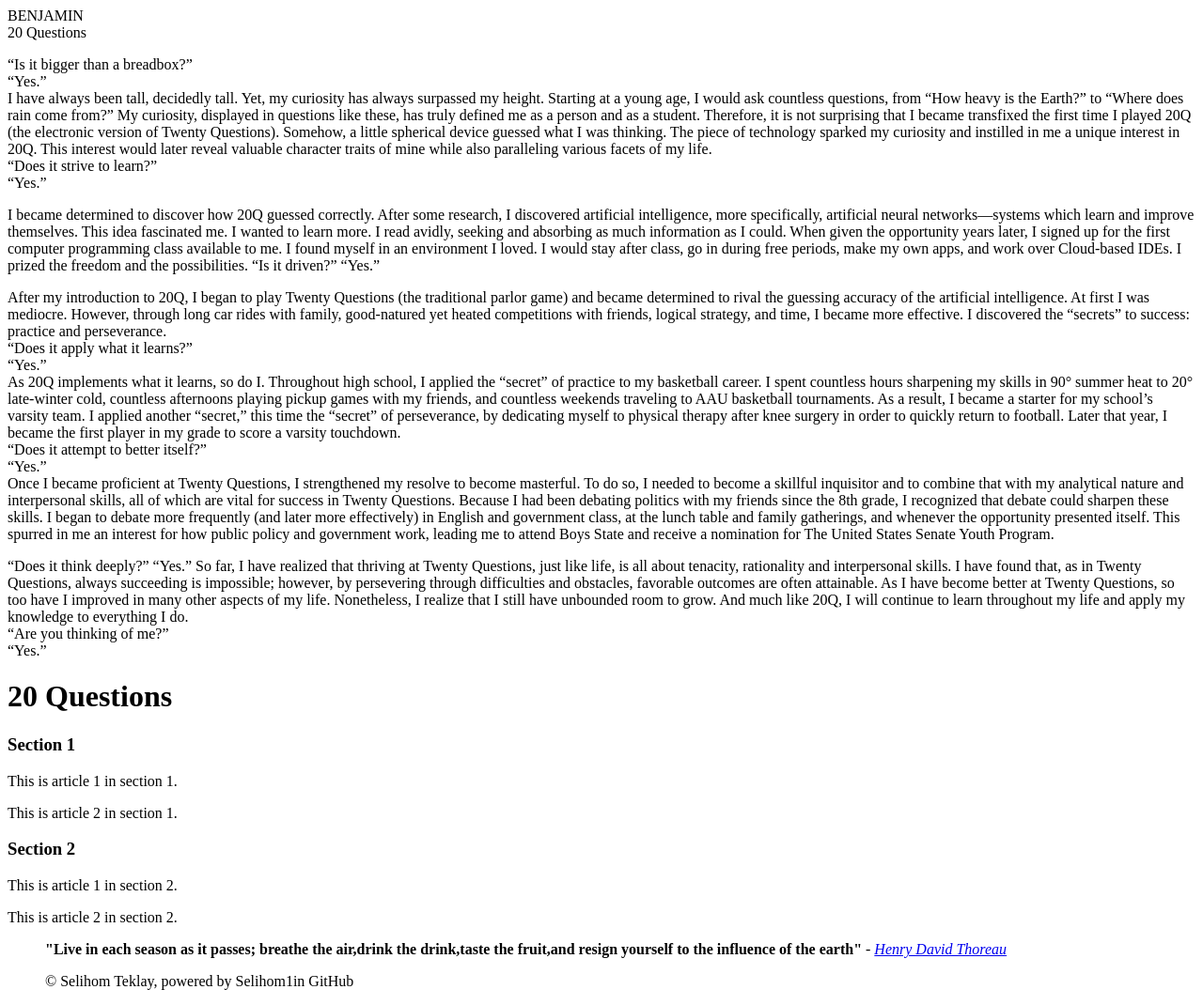
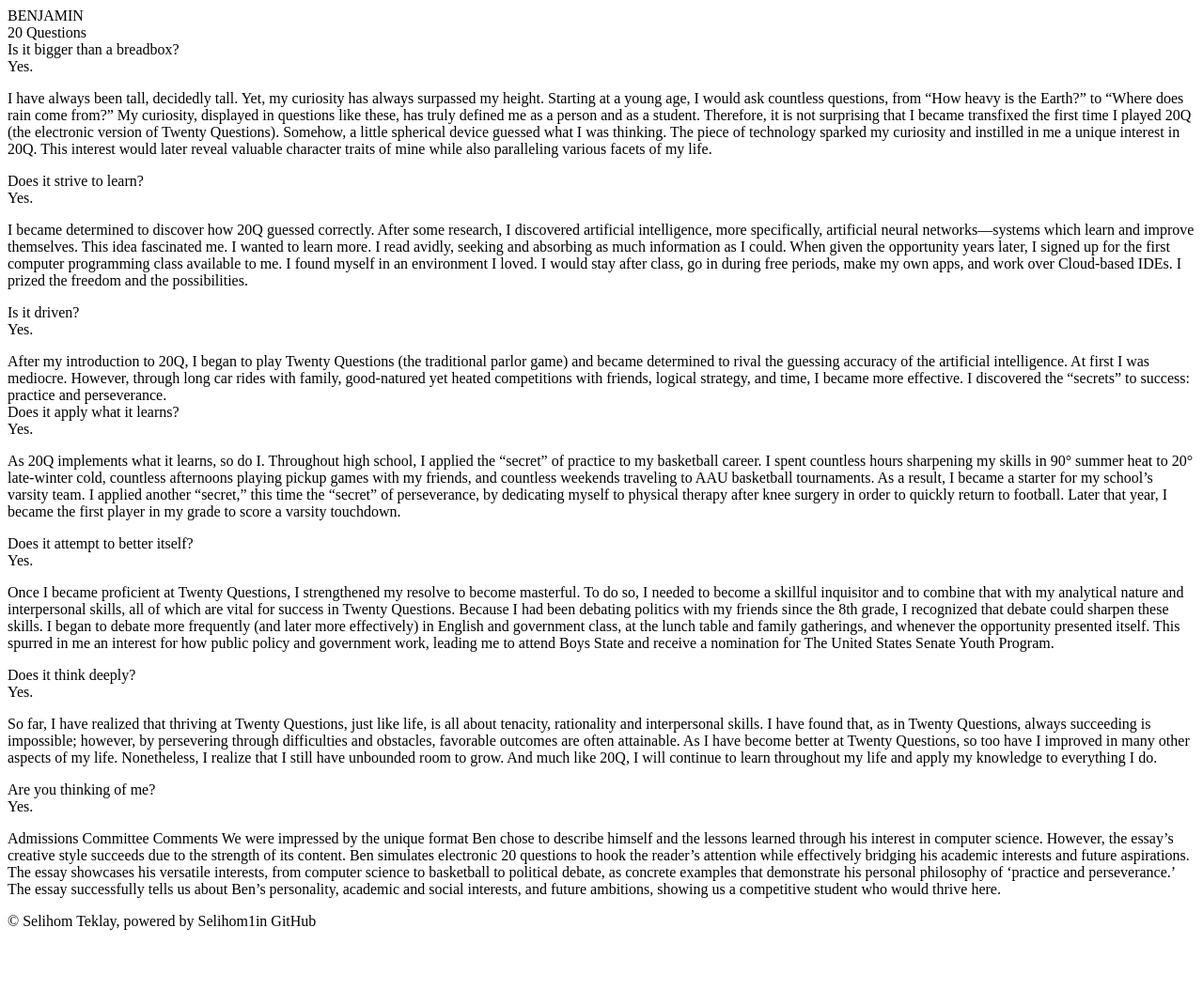
Before and after one commit to selihom1/Essay-project, a plain HTML site: page index.html in a window 1280 px wide. Shown: the whole page at 94% size. After the commit the page ends 1006 px from the top, so only its background shows below. Drawn offline with Linux system fonts and the light colour scheme.

Commit message:
Update index.html

```diff
--- a/index.html
+++ b/index.html
@@ -5,87 +5,64 @@
   <head>
     <meta charset="utf-8">
 
-    <title>Who-Am-I Essay Project </title>
+    <title> Essay Project </title>
 
-    <meta name="author" content="Selihom Teklay">
+    <meta name="author" content="BENJAMIN">
     <meta name="description" content="Essay Project"> <!-- Webpage Description -->
     <meta name="keywords" content="fill this in with applicable words"> <!-- Key Words for conducting searches in Search Engines -->
     <meta name="viewport" content="width=device-width, initial-scale=1.0">
 
   </head>
-  BENJAMIN
-  <div>20 Questions</div>
+  BENJAMIN</div>
+<div>20 Questions</div>
 
-  <p><p/><div>“Is it bigger than a breadbox?”<br>
-
-    <div>“Yes.”</div>
-
+  <div>Is it bigger than a breadbox?<br>Yes.</div>
   <div>
+  <p>
   I have always been tall, decidedly tall. Yet, my curiosity has always surpassed my height. Starting at a young age, I would ask countless questions, from “How heavy is the Earth?” to “Where does rain come from?” My curiosity, displayed in questions like these, has truly defined me as a person and as a student. Therefore, it is not surprising that I became transfixed the first time I played 20Q (the electronic version of Twenty Questions). Somehow, a little spherical device guessed what I was thinking. The piece of technology sparked my curiosity and instilled in me a unique interest in 20Q. This interest would later reveal valuable character traits of mine while also paralleling various facets of my life.
-  <div>
-  <div>“Does it strive to learn?”<bro>
-
-    <div>“Yes.”<div>
+  </div>
+<div>Does it strive to learn?<br>Yes.</div>
+<div>
 
 
-  <p><p/><div>I became determined to discover how 20Q guessed correctly. After some research, I discovered artificial intelligence, more specifically, artificial neural networks—systems which learn and improve themselves. This idea fascinated me. I wanted to learn more. I read avidly, seeking and absorbing as much information as I could. When given the opportunity years later, I signed up for the first computer programming class available to me. I found myself in an environment I loved. I would stay after class, go in during free periods, make my own apps, and work over Cloud-based IDEs. I prized the freedom and the possibilities.
+  <p>I became determined to discover how 20Q guessed correctly. After some research, I discovered artificial intelligence, more specifically, artificial neural networks—systems which learn and improve themselves. This idea fascinated me. I wanted to learn more. I read avidly, seeking and absorbing as much information as I could. When given the opportunity years later, I signed up for the first computer programming class available to me. I found myself in an environment I loved. I would stay after class, go in during free periods, make my own apps, and work over Cloud-based IDEs. I prized the freedom and the possibilities.
 
-  “Is it driven?”
-
-  “Yes.”
+  </div>
+  <div>Is it driven?<br>Yes.</div>
+  <div>
 
   <p><p/><div>After my introduction to 20Q, I began to play Twenty Questions (the traditional parlor game) and became determined to rival the guessing accuracy of the artificial intelligence. At first I was mediocre. However, through long car rides with family, good-natured yet heated competitions with friends, logical strategy, and time, I became more effective. I discovered the “secrets” to success: practice and perseverance.
 
-  <div>“Does it apply what it learns?”<div>
+  </div>
+<div>Does it apply what it learns?<br>Yes.</div>
+<div>
 
-<div>“Yes.”<div>
+  <p>As 20Q implements what it learns, so do I. Throughout high school, I applied the “secret” of practice to my basketball career. I spent countless hours sharpening my skills in 90° summer heat to 20° late-winter cold, countless afternoons playing pickup games with my friends, and countless weekends traveling to AAU basketball tournaments. As a result, I became a starter for my school’s varsity team. I applied another “secret,” this time the “secret” of perseverance, by dedicating myself to physical therapy after knee surgery in order to quickly return to football. Later that year, I became the first player in my grade to score a varsity touchdown.
 
-  As 20Q implements what it learns, so do I. Throughout high school, I applied the “secret” of practice to my basketball career. I spent countless hours sharpening my skills in 90° summer heat to 20° late-winter cold, countless afternoons playing pickup games with my friends, and countless weekends traveling to AAU basketball tournaments. As a result, I became a starter for my school’s varsity team. I applied another “secret,” this time the “secret” of perseverance, by dedicating myself to physical therapy after knee surgery in order to quickly return to football. Later that year, I became the first player in my grade to score a varsity touchdown.
+  </div>
+  <div>Does it attempt to better itself?<br>Yes.</div>
+  <div>
 
-  <div>“Does it attempt to better itself?”<div>
+  <p>Once I became proficient at Twenty Questions, I strengthened my resolve to become masterful. To do so, I needed to become a skillful inquisitor and to combine that with my analytical nature and interpersonal skills, all of which are vital for success in Twenty Questions. Because I had been debating politics with my friends since the 8th grade, I recognized that debate could sharpen these skills. I began to debate more frequently (and later more effectively) in English and government class, at the lunch table and family gatherings, and whenever the opportunity presented itself. This spurred in me an interest for how public policy and government work, leading me to attend Boys State and receive a nomination for The United States Senate Youth Program.
+  </div>
+  <div>Does it think deeply?<br>Yes.</div>
+  <div>
 
-  <div>“Yes.”<div>
+  <p>So far, I have realized that thriving at Twenty Questions, just like life, is all about tenacity, rationality and interpersonal skills. I have found that, as in Twenty Questions, always succeeding is impossible; however, by persevering through difficulties and obstacles, favorable outcomes are often attainable. As I have become better at Twenty Questions, so too have I improved in many other aspects of my life. Nonetheless, I realize that I still have unbounded room to grow. And much like 20Q, I will continue to learn throughout my life and apply my knowledge to everything I do.
 
-  Once I became proficient at Twenty Questions, I strengthened my resolve to become masterful. To do so, I needed to become a skillful inquisitor and to combine that with my analytical nature and interpersonal skills, all of which are vital for success in Twenty Questions. Because I had been debating politics with my friends since the 8th grade, I recognized that debate could sharpen these skills. I began to debate more frequently (and later more effectively) in English and government class, at the lunch table and family gatherings, and whenever the opportunity presented itself. This spurred in me an interest for how public policy and government work, leading me to attend Boys State and receive a nomination for The United States Senate Youth Program.
+  </div>
+<p>Are you thinking of me?<br>Yes.</div>
+<div>
 
-  <p><p/><div>“Does it think deeply?”
+  Admissions Committee Comments
+  We were impressed by the unique format Ben chose to describe himself and the lessons learned through his interest in computer
+  science. However, the essay’s creative style succeeds due to the strength of its content. Ben simulates electronic 20 questions to
+  hook the reader’s attention while effectively bridging his academic interests and future aspirations. The essay showcases his
+  versatile interests, from computer science to basketball to political debate, as concrete examples that demonstrate his personal
+  philosophy of ‘practice and perseverance.’ The essay successfully tells us about Ben’s personality, academic and social interests,
+  and future ambitions, showing us a competitive student who would thrive here.
+<div>
 
-  “Yes.”
-
-  So far, I have realized that thriving at Twenty Questions, just like life, is all about tenacity, rationality and interpersonal skills. I have found that, as in Twenty Questions, always succeeding is impossible; however, by persevering through difficulties and obstacles, favorable outcomes are often attainable. As I have become better at Twenty Questions, so too have I improved in many other aspects of my life. Nonetheless, I realize that I still have unbounded room to grow. And much like 20Q, I will continue to learn throughout my life and apply my knowledge to everything I do.
-
-  <div>“Are you thinking of me?”<div>
-
-  <div>“Yes.”<div>
-
-
-
-  <body>
-    <header><h1>20 Questions</h1></header>
-       <nav><h2></h2></nav>
-       <aside><p></p></aside>
-       <section>
-         <h3>Section 1</h3>
-         <article>
-           <p>This is article 1 in section 1.</p>
-         </article>
-         <article>
-           <p>This is article 2 in section 1.</p>
-         </article>
-       </section>
-       <section>
-         <h3>Section 2</h3>
-         <article>
-           <p>This is article 1 in section 2.</p>
-         </article>
-         <article>
-           <p>This is article 2 in section 2.</p>
-         </article>
-       </section>
-<blockquote cite="https://www.countryliving.com/life/entertainment/g18924890/nature-quotes/?slide=7">
-<p><strong>"Live in each season as it passes; breathe the air,drink the drink,taste the fruit,and resign yourself to the influence of the earth"</strong>
-<em>- <a href="https://www.countryliving.com/life/entertainment/g18924890/nature-quotes/?slide=7"target="_blank">
-  Henry David Thoreau</a></em>
     <p>&copy Selihom Teklay, powered by Selihom1in GitHub</p>
 
     </body>
```
